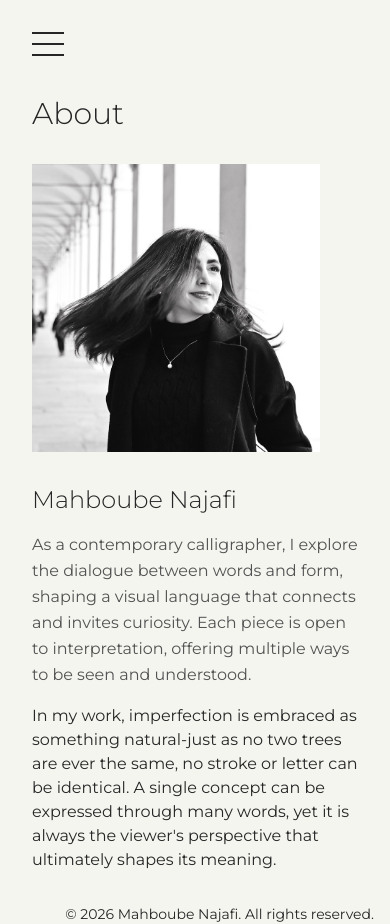
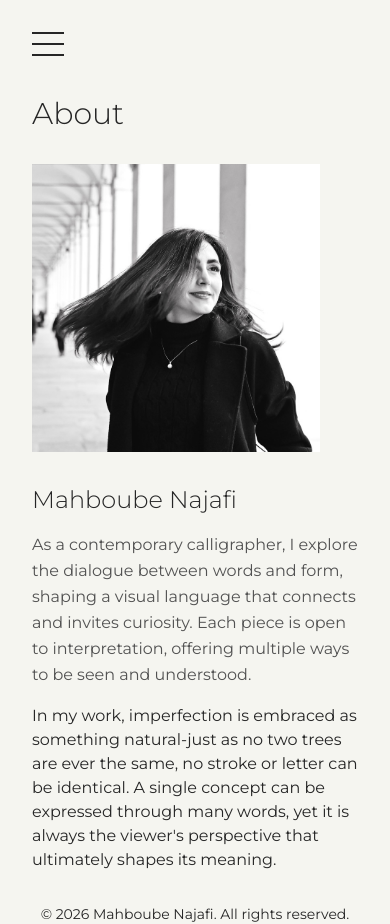
Before and after one commit to mahbu0bn/portfolio, a React (Vite) app: page /about in a window 390 px wide. Built offline with nearby package versions, Linux system fonts and the light colour scheme.

Commit message:
fix: text position in small screens

```diff
--- a/src/components/Copyright.tsx
+++ b/src/components/Copyright.tsx
@@ -1,6 +1,6 @@
 export default function Copyright() {
   return (
-    <p className="w-full px-4 text-sm text-end md:text-base">
+    <p className="w-full px-4 text-sm text-center md:text-end md:text-base">
       © 2026 Mahboube Najafi. All rights reserved.
     </p>
   );
```
